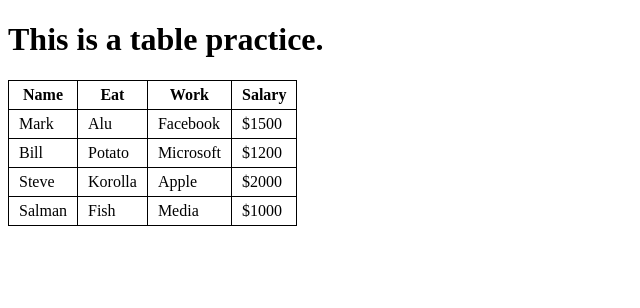
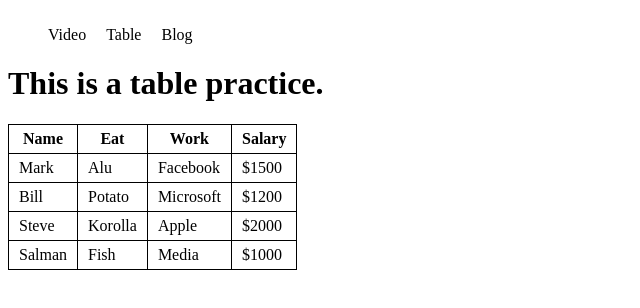
Before and after one commit to rohithaider/Programming-Hero, a plain HTML site: page Milestone1/Module4/html5_intro/table.html in a window 1280 px wide. Shown: the whole page, without its empty margins (0-640 px from the left). Drawn offline with Linux system fonts and the light colour scheme.

Commit message:
applied navigation

```diff
--- /dev/null
+++ b/Milestone1/Module4/html5_intro/Styles/nav.css
@@ -0,0 +1,17 @@
+nav>ul{
+    display:flex;
+}
+
+nav li{
+    list-style: none;
+    padding-right: 20px;
+    padding-top: 10px;
+
+}
+nav a{
+    text-decoration: none;
+    color: black;
+}
+nav a:hover{
+    background-color: brown;
+}
--- a/Milestone1/Module4/html5_intro/table.html
+++ b/Milestone1/Module4/html5_intro/table.html
@@ -13,9 +13,21 @@
             padding: 5px 10px;
         }
     </style>
+    <link rel="stylesheet" href="Styles/nav.css".css">
 </head>
 <body>
-    <h1>This is a table practice.</h1>
+    <header>
+        <nav>
+            <ul>
+                <li><a href="video.html">Video</a></li>
+                <li><a href="table.html">Table</a></li>
+                <li><a href="blog.html">Blog</a></li>
+
+            </ul>
+        </nav>
+    </header>
+    <main>
+        <h1>This is a table practice.</h1>
 
     <table>
         <thead>
@@ -52,6 +64,7 @@
             </tr>
         </tbody>
     </table>
+    </main>
 
 </body>
 </html>
```
Also changed, not shown: Milestone1/Module4/html5_intro/blog.html (+7 -5 lines), Milestone1/Module4/html5_intro/video.html (+11 -0 lines).
